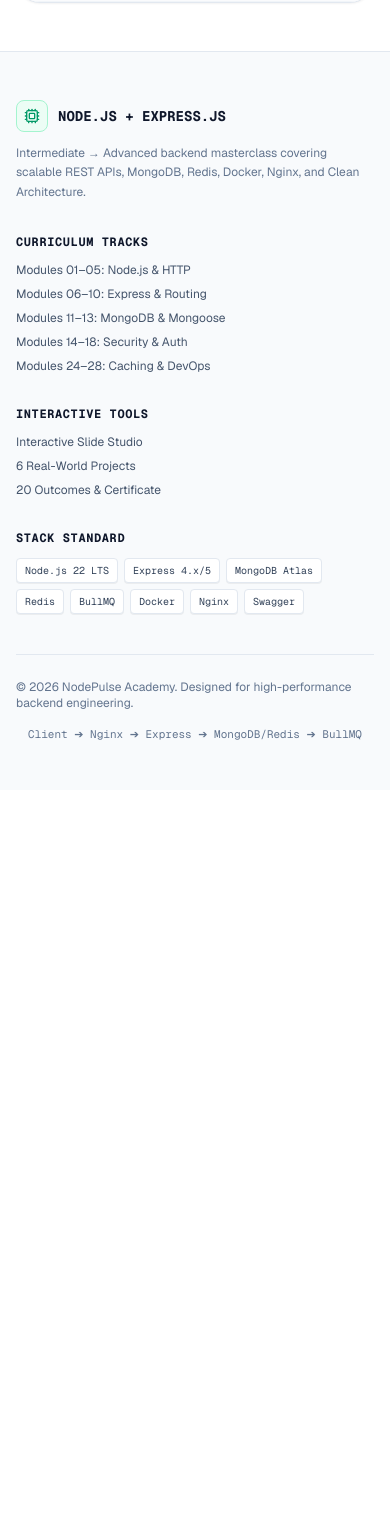
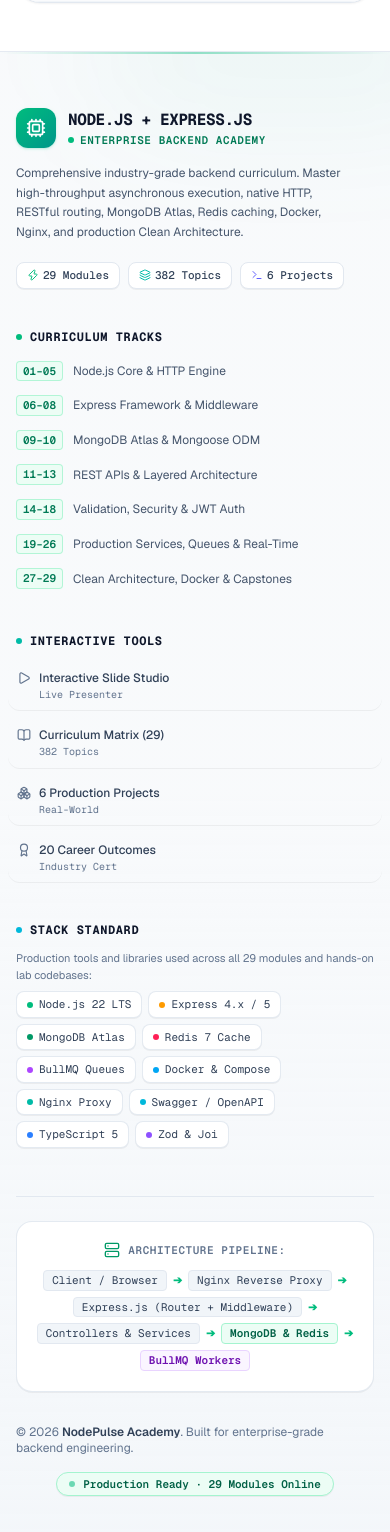
Before and after one commit to Ari-ICU/nodejs-express-course, a Next.js app: page /modules in a window 390 px wide. Shown: the part 7776-9308 px from the top of the page. Before the commit the page ends 8566 px from the top, so only its background shows below. Built offline with nearby package versions, Linux system fonts and the light colour scheme.

Commit message:
refactor: redesign footer component with enhanced layout, curriculum tracks, and tools

```diff
--- a/src/components/layout/footer.tsx
+++ b/src/components/layout/footer.tsx
@@ -1,71 +1,213 @@
 import React from "react";
 import Link from "next/link";
-import { Cpu, Terminal, ShieldCheck, Database, Layers } from "lucide-react";
+import {
+  Cpu,
+  Terminal,
+  ShieldCheck,
+  Database,
+  Layers,
+  Play,
+  BookOpen,
+  Award,
+  Server,
+  ArrowUpRight,
+  Boxes,
+  Zap,
+} from "lucide-react";
 
 export const Footer = () => {
+  const curriculumTracks = [
+    { range: "01–05", title: "Node.js Core & HTTP Engine", href: "/modules" },
+    { range: "06–08", title: "Express Framework & Middleware", href: "/modules" },
+    { range: "09–10", title: "MongoDB Atlas & Mongoose ODM", href: "/modules" },
+    { range: "11–13", title: "REST APIs & Layered Architecture", href: "/modules" },
+    { range: "14–18", title: "Validation, Security & JWT Auth", href: "/modules" },
+    { range: "19–26", title: "Production Services, Queues & Real-Time", href: "/modules" },
+    { range: "27–29", title: "Clean Architecture, Docker & Capstones", href: "/modules" },
+  ];
+
+  const tools = [
+    { label: "Interactive Slide Studio", href: "/slides", icon: Play, badge: "Live Presenter" },
+    { label: "Curriculum Matrix (29)", href: "/modules", icon: BookOpen, badge: "382 Topics" },
+    { label: "6 Production Projects", href: "/projects", icon: Boxes, badge: "Real-World" },
+    { label: "20 Career Outcomes", href: "/outcomes", icon: Award, badge: "Industry Cert" },
+  ];
+
+  const techStack = [
+    { name: "Node.js 22 LTS", dotColor: "bg-emerald-500", border: "hover:border-emerald-300" },
+    { name: "Express 4.x / 5", dotColor: "bg-amber-500", border: "hover:border-amber-300" },
+    { name: "MongoDB Atlas", dotColor: "bg-emerald-600", border: "hover:border-emerald-300" },
+    { name: "Redis 7 Cache", dotColor: "bg-rose-500", border: "hover:border-rose-300" },
+    { name: "BullMQ Queues", dotColor: "bg-purple-500", border: "hover:border-purple-300" },
+    { name: "Docker & Compose", dotColor: "bg-sky-500", border: "hover:border-sky-300" },
+    { name: "Nginx Proxy", dotColor: "bg-teal-500", border: "hover:border-teal-300" },
+    { name: "Swagger / OpenAPI", dotColor: "bg-cyan-500", border: "hover:border-cyan-300" },
+    { name: "TypeScript 5", dotColor: "bg-blue-500", border: "hover:border-blue-300" },
+    { name: "Zod & Joi", dotColor: "bg-violet-500", border: "hover:border-violet-300" },
+  ];
+
   return (
-    <footer className="border-t border-slate-200 bg-slate-50 py-12 text-slate-600">
-      <div className="max-w-[1800px] mx-auto px-4 sm:px-6 lg:px-8">
-        <div className="grid grid-cols-1 md:grid-cols-4 gap-8 pb-10 border-b border-slate-200">
-          <div className="space-y-3">
-            <div className="flex items-center gap-2.5">
-              <div className="w-8 h-8 rounded-lg bg-emerald-50 border border-emerald-200 flex items-center justify-center">
-                <Cpu className="w-4 h-4 text-emerald-600" />
+    <footer className="relative bg-gradient-to-b from-slate-50 via-slate-50 to-slate-100/80 border-t border-slate-200/80 text-slate-600 overflow-hidden">
+      {/* Subtle top ambient accent line */}
+      <div className="absolute top-0 inset-x-0 h-[2px] bg-gradient-to-r from-transparent via-emerald-500/40 to-transparent" />
+      <div className="absolute top-0 left-1/4 -translate-y-1/2 w-96 h-32 bg-emerald-500/5 blur-3xl pointer-events-none rounded-full" />
+
+      <div className="max-w-[1800px] mx-auto px-4 sm:px-6 lg:px-8 pt-14 pb-10 relative z-10">
+        {/* Main 4-column layout */}
+        <div className="grid grid-cols-1 md:grid-cols-2 lg:grid-cols-12 gap-10 pb-12 border-b border-slate-200">
+          {/* Brand & Overview Column */}
+          <div className="lg:col-span-4 space-y-4">
+            <Link href="/" className="inline-flex items-center gap-3 group">
+              <div className="w-10 h-10 rounded-xl bg-gradient-to-br from-emerald-500 to-teal-600 flex items-center justify-center text-white shadow-sm shadow-emerald-500/20 group-hover:scale-105 transition-all">
+                <Cpu className="w-5 h-5" />
               </div>
-              <span className="font-bold text-sm text-slate-900 font-mono">
+              <div>
+                <div className="flex items-center gap-2">
+                  <span className="font-mono font-bold text-base text-slate-900 tracking-tight group-hover:text-emerald-700 transition-colors">
                     NODE.JS + EXPRESS.JS
                   </span>
                 </div>
-            <p className="text-xs text-slate-500 leading-relaxed">
-              Intermediate → Advanced backend masterclass covering scalable REST APIs, MongoDB, Redis, Docker, Nginx, and Clean Architecture.
+                <div className="flex items-center gap-1.5 text-[11px] font-mono text-emerald-700 font-semibold uppercase tracking-wider">
+                  <span className="w-1.5 h-1.5 rounded-full bg-emerald-500" />
+                  <span>Enterprise Backend Academy</span>
+                </div>
+              </div>
+            </Link>
+
+            <p className="text-xs text-slate-600 leading-relaxed font-sans pr-4">
+              Comprehensive industry-grade backend curriculum. Master high-throughput asynchronous execution, native HTTP, RESTful routing, MongoDB Atlas, Redis caching, Docker, Nginx, and production Clean Architecture.
             </p>
+
+            {/* Quick Metrics Chips */}
+            <div className="flex flex-wrap items-center gap-2 pt-1 font-mono text-[11px]">
+              <span className="inline-flex items-center gap-1 px-2.5 py-1 rounded-lg bg-white border border-slate-200 text-slate-700 font-medium shadow-2xs">
+                <Zap className="w-3 h-3 text-emerald-500" />
+                <span>29 Modules</span>
+              </span>
+              <span className="inline-flex items-center gap-1 px-2.5 py-1 rounded-lg bg-white border border-slate-200 text-slate-700 font-medium shadow-2xs">
+                <Layers className="w-3 h-3 text-teal-500" />
+                <span>382 Topics</span>
+              </span>
+              <span className="inline-flex items-center gap-1 px-2.5 py-1 rounded-lg bg-white border border-slate-200 text-slate-700 font-medium shadow-2xs">
+                <Terminal className="w-3 h-3 text-indigo-500" />
+                <span>6 Projects</span>
+              </span>
+            </div>
           </div>
 
-          <div>
-            <h4 className="text-xs font-mono font-bold text-slate-900 uppercase tracking-wider mb-3">
+          {/* Curriculum Tracks Column */}
+          <div className="lg:col-span-3 space-y-3">
+            <div className="flex items-center gap-2 mb-3">
+              <span className="w-1.5 h-1.5 rounded-full bg-emerald-500" />
+              <h4 className="text-xs font-mono font-bold text-slate-900 uppercase tracking-wider">
                 Curriculum Tracks
               </h4>
-            <ul className="space-y-2 text-xs text-slate-600">
-              <li><Link href="/modules" className="hover:text-emerald-600 transition-colors">Modules 01–05: Node.js & HTTP</Link></li>
-              <li><Link href="/modules" className="hover:text-emerald-600 transition-colors">Modules 06–10: Express & Routing</Link></li>
-              <li><Link href="/modules" className="hover:text-emerald-600 transition-colors">Modules 11–13: MongoDB & Mongoose</Link></li>
-              <li><Link href="/modules" className="hover:text-emerald-600 transition-colors">Modules 14–18: Security & Auth</Link></li>
-              <li><Link href="/modules" className="hover:text-emerald-600 transition-colors">Modules 24–28: Caching & DevOps</Link></li>
+            </div>
+            <ul className="space-y-1.5 text-xs">
+              {curriculumTracks.map((track, i) => (
+                <li key={i}>
+                  <Link
+                    href={track.href}
+                    className="group flex items-center justify-between py-1 px-2 -mx-2 rounded-lg hover:bg-slate-100/80 text-slate-600 hover:text-slate-900 transition-colors"
+                  >
+                    <span className="font-mono text-[11px] font-semibold text-emerald-700 bg-emerald-50 border border-emerald-200/80 px-1.5 py-0.5 rounded">
+                      {track.range}
+                    </span>
+                    <span className="ml-2.5 flex-1 truncate text-xs group-hover:text-emerald-700 transition-colors">
+                      {track.title}
+                    </span>
+                    <ArrowUpRight className="w-3 h-3 text-slate-400 group-hover:text-emerald-600 opacity-0 group-hover:opacity-100 transition-all shrink-0 ml-1" />
+                  </Link>
+                </li>
+              ))}
             </ul>
           </div>
 
-          <div>
-            <h4 className="text-xs font-mono font-bold text-slate-900 uppercase tracking-wider mb-3">
+          {/* Interactive Tools Column */}
+          <div className="lg:col-span-2 space-y-3">
+            <div className="flex items-center gap-2 mb-3">
+              <span className="w-1.5 h-1.5 rounded-full bg-teal-500" />
+              <h4 className="text-xs font-mono font-bold text-slate-900 uppercase tracking-wider">
                 Interactive Tools
               </h4>
-            <ul className="space-y-2 text-xs text-slate-600">
-              <li><Link href="/slides" className="hover:text-emerald-600 transition-colors">Interactive Slide Studio</Link></li>
-              <li><Link href="/projects" className="hover:text-emerald-600 transition-colors">6 Real-World Projects</Link></li>
-              <li><Link href="/outcomes" className="hover:text-emerald-600 transition-colors">20 Outcomes & Certificate</Link></li>
+            </div>
+            <ul className="space-y-2 text-xs">
+              {tools.map((tool, i) => {
+                const Icon = tool.icon;
+                return (
+                  <li key={i}>
+                    <Link
+                      href={tool.href}
+                      className="group flex flex-col p-2 -mx-2 rounded-xl hover:bg-white hover:border-slate-200 border border-transparent transition-all shadow-2xs hover:shadow-xs"
+                    >
+                      <div className="flex items-center gap-2 text-slate-700 group-hover:text-emerald-700 font-medium">
+                        <Icon className="w-3.5 h-3.5 text-slate-500 group-hover:text-emerald-600 transition-colors" />
+                        <span className="truncate">{tool.label}</span>
+                      </div>
+                      <span className="text-[10px] font-mono text-slate-500 ml-5.5 mt-0.5">
+                        {tool.badge}
+                      </span>
+                    </Link>
+                  </li>
+                );
+              })}
             </ul>
           </div>
 
-          <div>
-            <h4 className="text-xs font-mono font-bold text-slate-900 uppercase tracking-wider mb-3">
+          {/* Stack Standard Column */}
+          <div className="lg:col-span-3 space-y-3">
+            <div className="flex items-center gap-2 mb-3">
+              <span className="w-1.5 h-1.5 rounded-full bg-cyan-500" />
+              <h4 className="text-xs font-mono font-bold text-slate-900 uppercase tracking-wider">
                 Stack Standard
               </h4>
+            </div>
+            <p className="text-[11px] text-slate-500 leading-normal mb-2 font-sans">
+              Production tools and libraries used across all 29 modules and hands-on lab codebases:
+            </p>
             <div className="flex flex-wrap gap-1.5">
-              <span className="px-2 py-1 bg-white border border-slate-200 rounded text-[10px] font-mono text-slate-700 shadow-2xs">Node.js 22 LTS</span>
-              <span className="px-2 py-1 bg-white border border-slate-200 rounded text-[10px] font-mono text-slate-700 shadow-2xs">Express 4.x/5</span>
-              <span className="px-2 py-1 bg-white border border-slate-200 rounded text-[10px] font-mono text-slate-700 shadow-2xs">MongoDB Atlas</span>
-              <span className="px-2 py-1 bg-white border border-slate-200 rounded text-[10px] font-mono text-slate-700 shadow-2xs">Redis</span>
-              <span className="px-2 py-1 bg-white border border-slate-200 rounded text-[10px] font-mono text-slate-700 shadow-2xs">BullMQ</span>
-              <span className="px-2 py-1 bg-white border border-slate-200 rounded text-[10px] font-mono text-slate-700 shadow-2xs">Docker</span>
-              <span className="px-2 py-1 bg-white border border-slate-200 rounded text-[10px] font-mono text-slate-700 shadow-2xs">Nginx</span>
-              <span className="px-2 py-1 bg-white border border-slate-200 rounded text-[10px] font-mono text-slate-700 shadow-2xs">Swagger</span>
+              {techStack.map((tech, i) => (
+                <div
+                  key={i}
+                  className={`inline-flex items-center gap-1.5 px-2.5 py-1 bg-white border border-slate-200/90 rounded-lg text-[11px] font-mono text-slate-700 shadow-2xs hover:bg-slate-50 transition-all ${tech.border}`}
+                >
+                  <span className={`w-1.5 h-1.5 rounded-full ${tech.dotColor}`} />
+                  <span>{tech.name}</span>
+                </div>
+              ))}
             </div>
           </div>
         </div>
 
-        <div className="pt-6 flex flex-col sm:flex-row items-center justify-between text-xs text-slate-500 gap-4">
-          <p>© 2026 NodePulse Academy. Designed for high-performance backend engineering.</p>
-          <div className="flex items-center gap-4 font-mono text-[11px] text-slate-500">
-            <span>Client ➔ Nginx ➔ Express ➔ MongoDB/Redis ➔ BullMQ</span>
+        {/* Enterprise Architecture Pipeline Diagram Banner */}
+        <div className="py-5 my-6 px-4 rounded-2xl bg-white border border-slate-200/90 shadow-2xs flex flex-col md:flex-row items-center justify-between gap-3 text-xs">
+          <div className="flex items-center gap-2 font-mono font-semibold text-slate-700 shrink-0">
+            <Server className="w-4 h-4 text-emerald-600" />
+            <span className="text-[11px] uppercase tracking-wider text-slate-500">Architecture Pipeline:</span>
+          </div>
+          <div className="flex flex-wrap items-center justify-center gap-1.5 font-mono text-[11px] text-slate-600">
+            <span className="px-2 py-0.5 rounded bg-slate-100 text-slate-700 border border-slate-200">Client / Browser</span>
+            <span className="text-emerald-500 font-bold">➔</span>
+            <span className="px-2 py-0.5 rounded bg-slate-100 text-slate-700 border border-slate-200">Nginx Reverse Proxy</span>
+            <span className="text-emerald-500 font-bold">➔</span>
+            <span className="px-2 py-0.5 rounded bg-slate-100 text-slate-700 border border-slate-200">Express.js (Router + Middleware)</span>
+            <span className="text-emerald-500 font-bold">➔</span>
+            <span className="px-2 py-0.5 rounded bg-slate-100 text-slate-700 border border-slate-200">Controllers &amp; Services</span>
+            <span className="text-emerald-500 font-bold">➔</span>
+            <span className="px-2 py-0.5 rounded bg-emerald-50 text-emerald-800 border border-emerald-200 font-semibold">MongoDB &amp; Redis</span>
+            <span className="text-emerald-500 font-bold">➔</span>
+            <span className="px-2 py-0.5 rounded bg-purple-50 text-purple-800 border border-purple-200 font-semibold">BullMQ Workers</span>
+          </div>
+        </div>
+
+        {/* Bottom Sub-footer */}
+        <div className="pt-2 flex flex-col sm:flex-row items-center justify-between text-xs text-slate-500 gap-4">
+          <p className="font-sans">
+            © 2026 <span className="font-semibold text-slate-700">NodePulse Academy</span>. Built for enterprise-grade backend engineering.
+          </p>
+          <div className="inline-flex items-center gap-2 px-3 py-1 rounded-full bg-emerald-50 border border-emerald-200 text-emerald-800 font-mono text-[11px] shadow-2xs">
+            <span className="w-1.5 h-1.5 rounded-full bg-emerald-500 animate-pulse" />
+            <span className="font-semibold">Production Ready · 29 Modules Online</span>
           </div>
         </div>
       </div>
--- a/src/components/slides/slide-view.tsx
+++ b/src/components/slides/slide-view.tsx
@@ -6,9 +6,7 @@ import { useSearchParams } from "next/navigation";
 import {
   ChevronLeft,
   ChevronRight,
-  CheckCircle2,
   Bookmark,
-  FileText,
   Layers,
   Maximize2,
   Minimize2,
@@ -19,7 +17,6 @@ import { CodeBlock } from "@/components/ui/code-block";
 import { MdxContent } from "@/components/ui/mdx-content";
 import { useMdxContent } from "@/hooks/useMdxContent";
 import { SlideNavOverlay } from "./slide-nav-overlay";
-import { FieldNotes } from "./field-notes";
 import { DeploymentAnim } from "./deployment-anim";
 import { getAssetUrl, resolveCodeFilename } from "@/lib/utils";
 import {
@@ -60,7 +57,6 @@ export const SlideView: React.FC<SlideViewProps> = ({
     }
   }, [queryModule, querySlide]);
   const [isNavOpen, setIsNavOpen] = useState(false);
-  const [isNotesOpen, setIsNotesOpen] = useState(false);
   const [isFullscreen, setIsFullscreen] = useState(false);
   const [progressData, setProgressData] = useState<CourseProgress>({
     completedTopics: [],
@@ -133,7 +129,7 @@ export const SlideView: React.FC<SlideViewProps> = ({
   // Keyboard navigation
   useEffect(() => {
     const handleKeyDown = (e: KeyboardEvent) => {
-      if (isNavOpen || isNotesOpen) return;
+      if (isNavOpen) return;
       if (e.key === "ArrowLeft") {
         e.preventDefault();
         handlePrevSlide();
@@ -142,12 +138,11 @@ export const SlideView: React.FC<SlideViewProps> = ({
         handleNextSlide();
       } else if (e.key === "Escape") {
         setIsNavOpen(false);
-        setIsNotesOpen(false);
       }
     };
     window.addEventListener("keydown", handleKeyDown);
     return () => window.removeEventListener("keydown", handleKeyDown);
-  }, [handlePrevSlide, handleNextSlide, isNavOpen, isNotesOpen]);
+  }, [handlePrevSlide, handleNextSlide, isNavOpen]);
 
   // Bookmark Toggle
   const toggleBookmark = () => {
@@ -162,20 +157,6 @@ export const SlideView: React.FC<SlideViewProps> = ({
     saveProgress(updated);
   };
 
-  // Mark Completed
-  const toggleCompleted = () => {
-    const topicId = activeTopic.id;
-    const isDone = progressData.completedTopics.includes(topicId);
-    const newCompleted = isDone
-      ? progressData.completedTopics.filter((id) => id !== topicId)
-      : [...progressData.completedTopics, topicId];
-
-    const updated = { ...progressData, completedTopics: newCompleted };
-    setProgressData(updated);
-    saveProgress(updated);
-  };
-
-  const isCompleted = progressData.completedTopics.includes(activeTopic.id);
   const isBookmarked = progressData.bookmarks.includes(activeTopic.id);
 
   // Load the MDX metadata & code for the current slide
@@ -201,39 +182,44 @@ export const SlideView: React.FC<SlideViewProps> = ({
         <div className="absolute top-1/3 -right-32 w-[420px] h-[420px] bg-emerald-500/3 blur-3xl rounded-full" />
       </div>
 
-      {/* ── 68px Top Header with Frosted Glass ── */}
-      <header className="h-[68px] bg-white/90 backdrop-blur-xl border-b border-slate-200/90 sticky top-0 z-40 px-4 sm:px-8 flex items-center justify-between shadow-2xs">
-        <div className="flex items-center gap-3 sm:gap-4">
+      {/* ── Top Header with Responsive Frosted Glass ── */}
+      <header className="h-[60px] sm:h-[68px] bg-white/90 backdrop-blur-xl border-b border-slate-200/90 sticky top-0 z-40 px-3 sm:px-6 lg:px-8 flex items-center justify-between shadow-2xs gap-2 min-w-0">
+        {/* Left Side: Back Link & Chapter Selector */}
+        <div className="flex items-center gap-2 sm:gap-3 min-w-0 flex-shrink">
           <Link
             href="/modules"
-            className="flex items-center gap-2 px-3 py-1.5 rounded-xl bg-slate-50 hover:bg-slate-100 border border-slate-200/90 text-slate-700 hover:text-slate-900 text-xs font-mono transition-all shadow-2xs"
+            className="flex items-center gap-1.5 px-2.5 sm:px-3 py-1.5 rounded-xl bg-slate-50 hover:bg-slate-100 border border-slate-200/90 text-slate-700 hover:text-slate-900 text-xs font-mono transition-all shadow-2xs flex-shrink-0"
+            title="ត្រឡប់ទៅមាតិកាវគ្គសិក្សា (Curriculum)"
           >
-            <ArrowLeft className="w-3.5 h-3.5 text-slate-500" />
-            <span className="hidden sm:inline font-medium font-sans">ត្រឡប់ទៅមាតិកាវគ្គសិក្សា (Curriculum)</span>
+            <ArrowLeft className="w-4 h-4 text-slate-500" />
+            <span className="hidden xl:inline font-medium font-sans">ត្រឡប់ទៅមាតិកា (Curriculum)</span>
+            <span className="hidden sm:inline xl:hidden font-medium font-sans">Curriculum</span>
           </Link>
 
-          {/* Chapter Selector Button with 'មេរៀនបច្ចុប្បន្ន' status */}
+          {/* Chapter Selector Button with adaptive title width */}
           <button
             onClick={() => setIsNavOpen(true)}
-            className="flex items-center gap-2.5 px-3.5 py-1.5 rounded-xl bg-white hover:bg-slate-50 border border-slate-200/90 cursor-pointer transition-all group shadow-2xs"
+            className="flex items-center gap-2 sm:gap-2.5 px-2.5 sm:px-3.5 py-1.5 rounded-xl bg-white hover:bg-slate-50 border border-slate-200/90 cursor-pointer transition-all group shadow-2xs min-w-0"
+            title={`${activeModule.id} - ${activeModule.title}`}
           >
-            <div className="w-2 h-2 rounded-full bg-emerald-500 animate-pulse" />
-            <div className="text-left">
+            <div className="w-2 h-2 rounded-full bg-emerald-500 animate-pulse flex-shrink-0" />
+            <div className="text-left min-w-0">
               <div className="flex items-center gap-1.5">
                 <span className="text-[10px] font-mono uppercase font-bold text-emerald-700 tracking-wider">
-                  {activeModule.id} · មេរៀនបច្ចុប្បន្ន
+                  <span className="hidden sm:inline">{activeModule.id} · មេរៀនបច្ចុប្បន្ន</span>
+                  <span className="sm:hidden">{activeModule.id}</span>
                 </span>
               </div>
-              <span className="text-xs font-bold text-slate-900 group-hover:text-emerald-700 transition-colors block truncate max-w-[220px] sm:max-w-[420px]">
+              <span className="text-xs font-bold text-slate-900 group-hover:text-emerald-700 transition-colors block truncate max-w-[120px] xs:max-w-[160px] sm:max-w-[220px] md:max-w-[300px] lg:max-w-[360px]">
                 {activeModule.title}
               </span>
             </div>
-            <Layers className="w-3.5 h-3.5 text-slate-400 group-hover:text-slate-600 ml-1" />
+            <Layers className="w-3.5 h-3.5 text-slate-400 group-hover:text-slate-600 ml-0.5 sm:ml-1 flex-shrink-0" />
           </button>
         </div>
 
-        {/* Center Progress Indicators (Animated dots) */}
-        <div className="hidden lg:flex items-center gap-1.5 bg-slate-100/80 p-1.5 rounded-full border border-slate-200/60 shadow-2xs">
+        {/* Center Progress Indicators (Animated dots) — visible on xl+ screens to prevent cramped tablet layout */}
+        <div className="hidden xl:flex items-center gap-1.5 bg-slate-100/80 p-1.5 rounded-full border border-slate-200/60 shadow-2xs flex-shrink-0">
           {activeModule.topics.map((t, idx) => {
             const isActive = idx === safeSlideIndex;
             const isDone = progressData.completedTopics.includes(t.id);
@@ -255,22 +241,8 @@ export const SlideView: React.FC<SlideViewProps> = ({
           })}
         </div>
 
-        {/* Right Tools */}
-        <div className="flex items-center gap-2">
-          <button
-            onClick={toggleCompleted}
-            className={`flex items-center gap-1.5 px-3 py-1.5 rounded-xl border text-xs font-mono transition-all cursor-pointer shadow-2xs ${
-              isCompleted
-                ? "bg-emerald-50 text-emerald-700 border-emerald-300 font-bold"
-                : "bg-white border-slate-200/90 text-slate-600 hover:text-slate-900 hover:bg-slate-50"
-            }`}
-          >
-            <CheckCircle2 className="w-3.5 h-3.5 text-emerald-600" />
-            <span className="hidden sm:inline font-sans">
-              {isCompleted ? "បានបញ្ចប់ (Completed)" : "សម្គាល់ថាបានរៀន (Mark Done)"}
-            </span>
-          </button>
-
+        {/* Right Tools: Adaptive Action Buttons */}
+        <div className="flex items-center gap-1.5 sm:gap-2 flex-shrink-0">
           <button
             onClick={toggleBookmark}
             className={`p-2 rounded-xl border text-xs transition-all cursor-pointer shadow-2xs ${
@@ -283,13 +255,6 @@ export const SlideView: React.FC<SlideViewProps> = ({
             <Bookmark className="w-4 h-4" />
           </button>
 
-          <button
-            onClick={() => setIsNotesOpen(true)}
-            className="flex items-center gap-1.5 px-3 py-1.5 rounded-xl bg-white border border-slate-200/90 hover:border-slate-300 text-slate-700 hover:text-slate-900 text-xs font-mono cursor-pointer transition-colors shadow-2xs"
-          >
-            <FileText className="w-3.5 h-3.5 text-emerald-600" />
-            <span className="hidden sm:inline font-medium font-sans">កំណត់ចំណាំ (Field Notes)</span>
-          </button>
 
           <button
             onClick={toggleFullscreenMode}
@@ -434,15 +399,6 @@ export const SlideView: React.FC<SlideViewProps> = ({
         }}
         completedTopics={progressData.completedTopics}
       />
-
-      {/* Persistent Field Notes Drawer */}
-      <FieldNotes
-        isOpen={isNotesOpen}
-        onClose={() => setIsNotesOpen(false)}
-        currentModuleId={currentModuleId}
-        currentSlideNumber={safeSlideIndex + 1}
-        topicTitle={activeTopic.title}
-      />
     </div>
   );
 };
```
Lines whose indentation alone changed are shown as unchanged.
